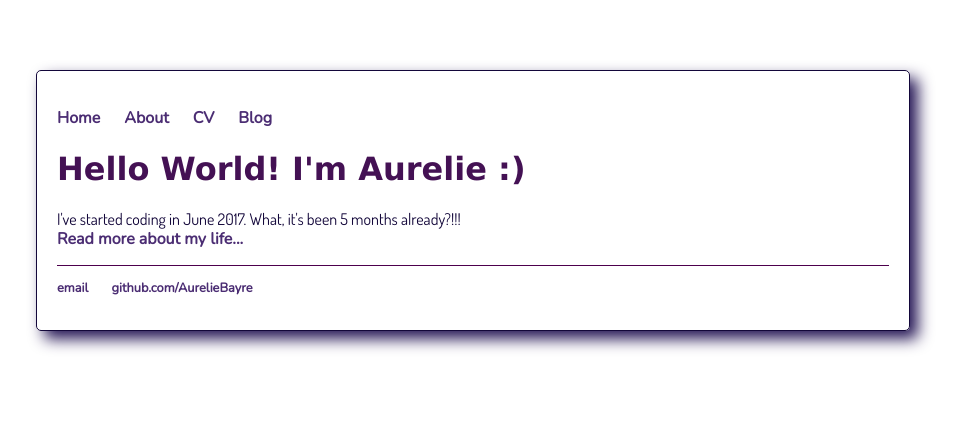
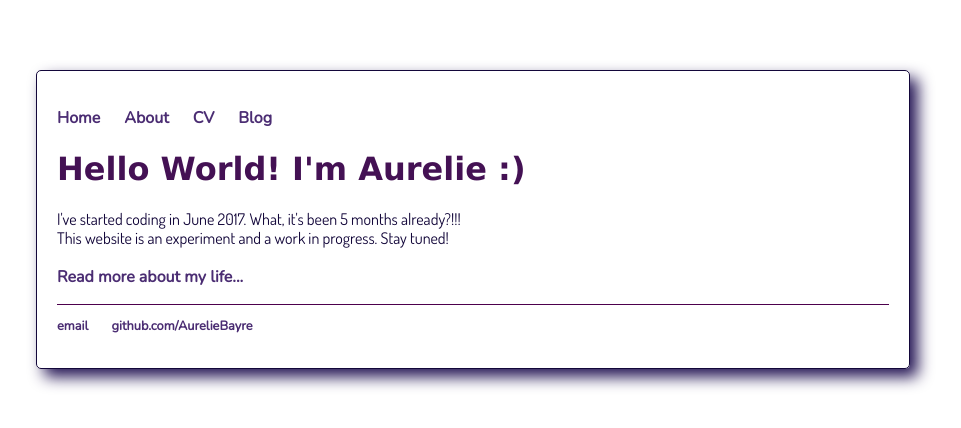
Before and after one commit to AurelieBayre/aurelieBayre.github.io, a Jekyll site: the page built from index.html, in a window 1280 px wide. Shown: the top 428 px of the page, without its empty margins (167-1128 px from the left). Built offline with Jekyll 4.4.1, drawn with Linux system fonts in a browser that asks for light colours.

Commit message:
Update index.html

```diff
--- a/index.html
+++ b/index.html
@@ -7,5 +7,9 @@ title: Aurelie Bayre, young padawan
     		<div class="blurb">
         		<h1>Hello World! I'm Aurelie :)</h1>
 				<p>I've started coding in June 2017. What, it's been 5 months already?!!!
-					<br /><a href="/about">Read more about my life...</a></p>
+					<br />
+				This website is an experiment and a work in progress. Stay tuned!
+					<br />
+					<br />
+				<a href="/about">Read more about my life...</a></p>
     		</div><!-- /.blurb -->
```
